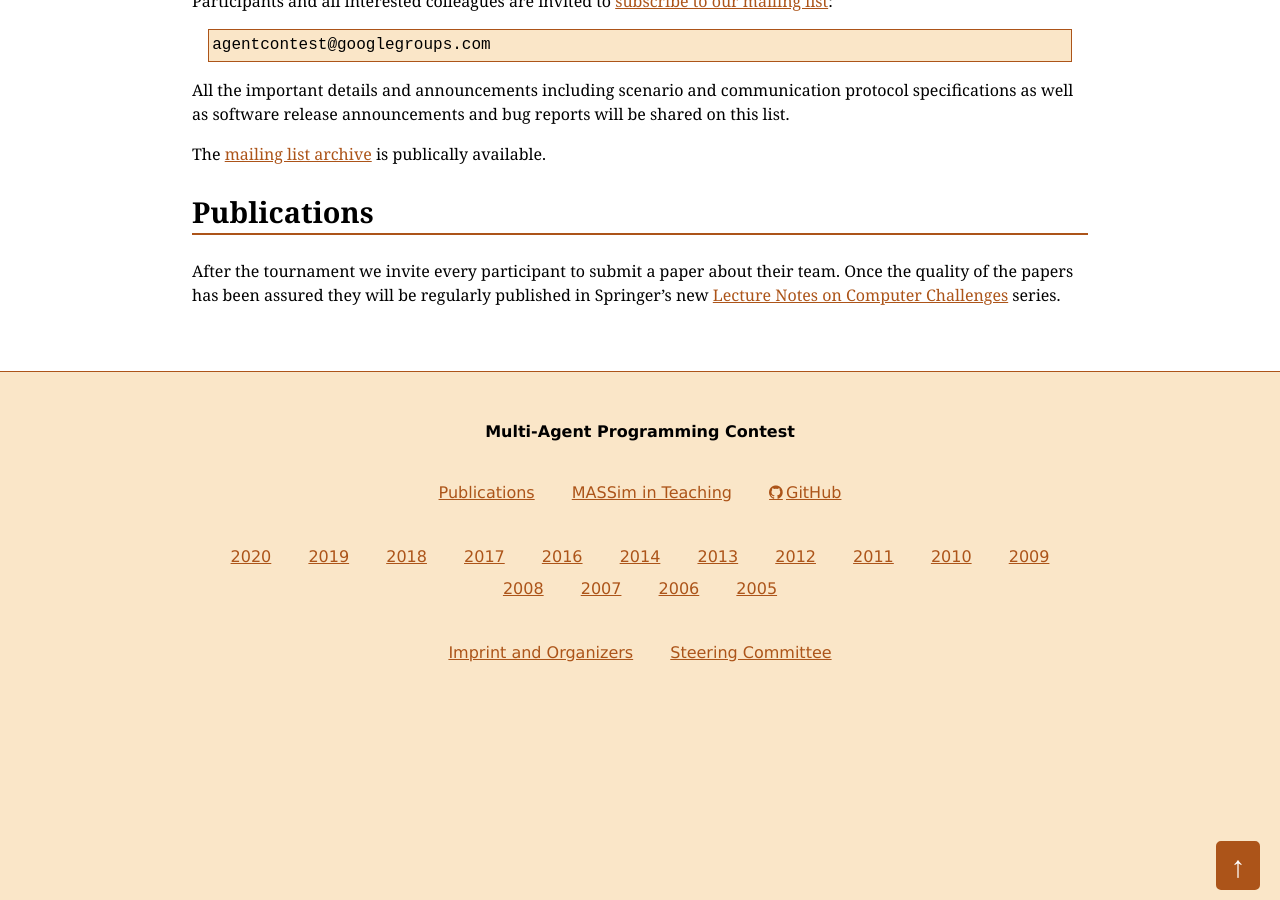
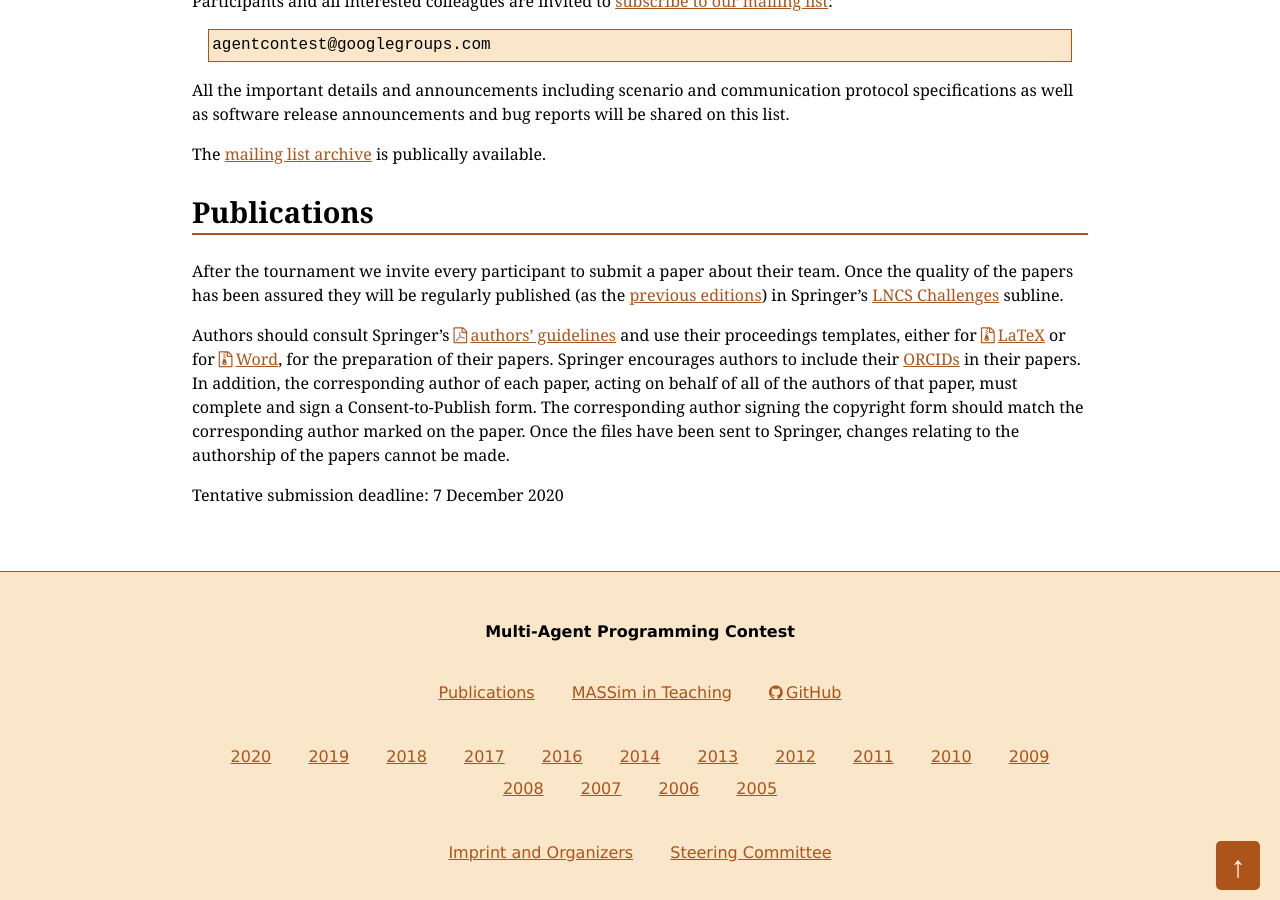
Before and after one commit to agentcontest/agentcontest.github.io, a Jekyll site: the page built from 2020/index.md, in a window 1280 px wide and 900 px high, scrolled down 1614 px. Built offline with Jekyll 4.4.1, drawn with Linux system fonts in a browser that asks for light colours.

Commit message:
add springer's text

```diff
--- a/2020/index.md
+++ b/2020/index.md
@@ -62,5 +62,8 @@ Publications
 
 After the tournament we invite every participant to submit a paper about their
 team. Once the quality of the papers has been assured they will be regularly
-published in Springer's new
-[Lecture Notes on Computer Challenges](https://www.springer.com/series/16528) series.
+published (as the [previous editions](https://link.springer.com/conference/mapc)) in Springer's [LNCS Challenges](https://www.springer.com/series/16528) subline.
+
+Authors should consult Springer’s [authors’ guidelines](ftp://ftp.springernature.com/cs-proceeding/svproc/guidelines/Springer_Guidelines_for_Authors_of_Proceedings.pdf) and use their proceedings templates, either for [LaTeX](ftp://ftp.springernature.com/cs-proceeding/llncs/llncs2e.zip) or for [Word](ftp://ftp.springernature.com/cs-proceeding/llncs/word/splnproc1703.zip), for the preparation of their papers. Springer encourages authors to include their [ORCIDs](https://www.springer.com/gp/authors-editors/orcid?wt_mc=Other.Other.1.AUT642.ORCID+proceedings+pilot+2017&utm_medium=other&utm_source=other&utm_content=8232017&utm_campaign=1_barz01_orcid+proceedings+pilot+2017) in their papers. In addition, the corresponding author of each paper, acting on behalf of all of the authors of that paper, must complete and sign a Consent-to-Publish form. The corresponding author signing the copyright form should match the corresponding author marked on the paper. Once the files have been sent to Springer, changes relating to the authorship of the papers cannot be made.
+
+Tentative submission deadline: 7 December 2020
```
Also changed, not shown: 2019/index.md (+3 -1 lines).
